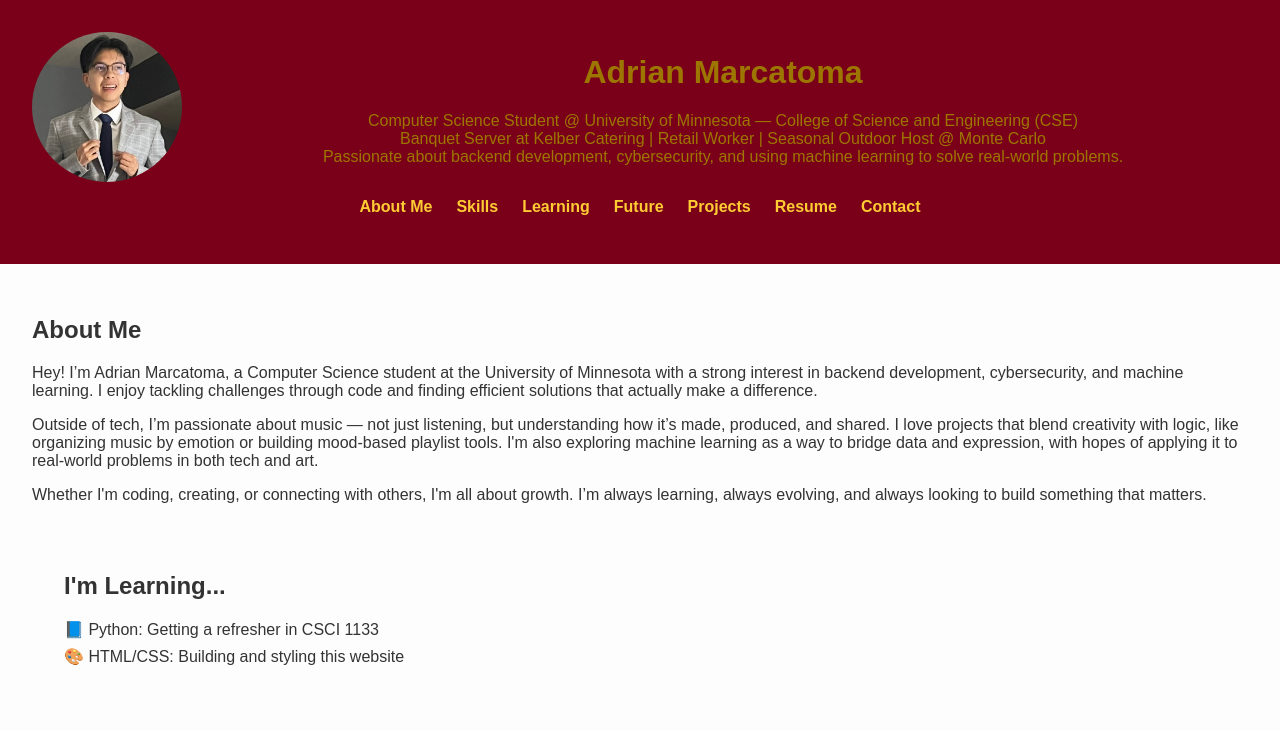
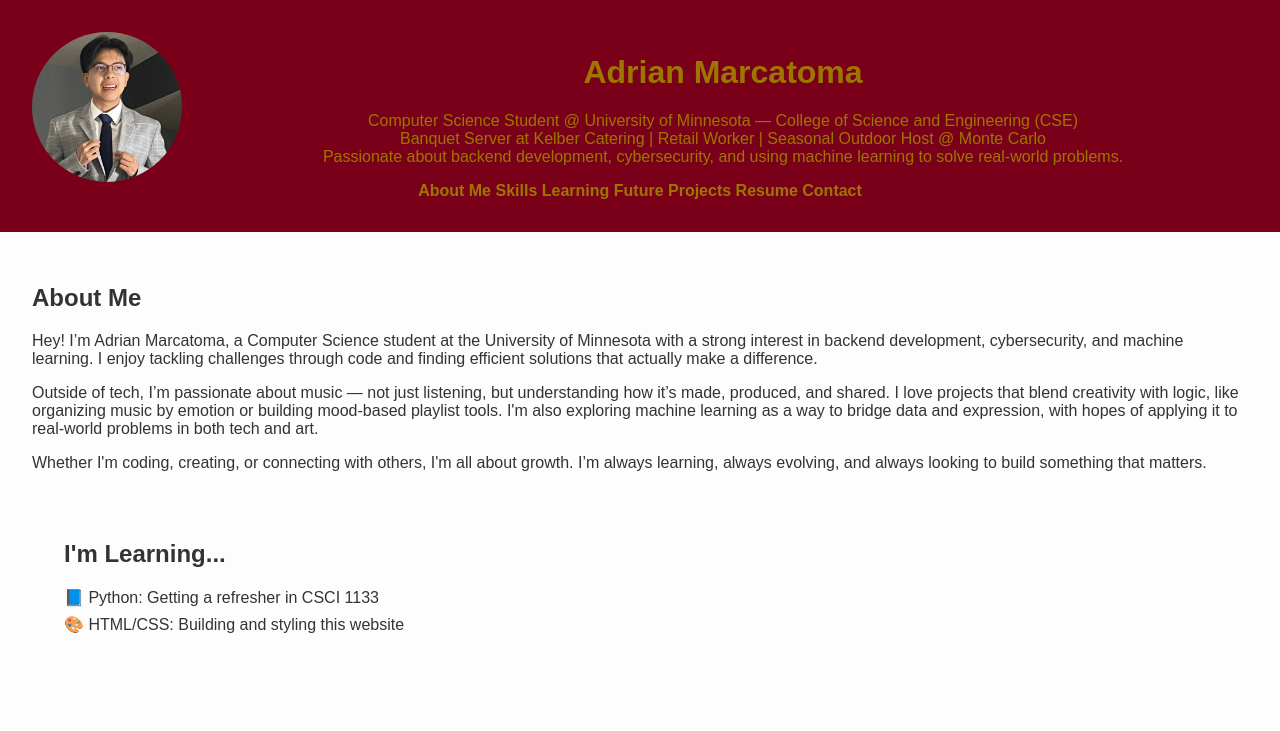
Before and after one commit to marca7162/portfolio-site, a plain HTML site: page index.html in a window 1280 px wide. Shown: the top 731 px of the page. Drawn offline with Linux system fonts and the light colour scheme.

Commit message:
CoP Fixes?

```diff
--- a/index.html
+++ b/index.html
@@ -29,7 +29,7 @@
         <a href="#about">About Me</a>
         <a href="#skills">Skills</a>
         <a href="#learning">Learning</a>
-        <a href="#goals">Future</a>
+        <a href="#Future">Future</a>
         <a href="#projects">Projects</a>
         <a href="#resume">Resume</a>
         <a href="#contact">Contact</a>
--- a/style.css
+++ b/style.css
@@ -88,38 +88,44 @@ section {
 .resume-button:hover {
     background-color: #666;
 }
-nav.navbar {
+nav {
     position: sticky;
     top: 0;
     background-color: #7a0019;
-    padding: 1rem;
     z-index: 999;
-    display: flex;
-    justify-content: center;
-    flex-wrap: wrap;
-    gap: 1.5rem;
+    padding: 0.75rem 0;
     text-align: center;
 }
 
-nav.navbar a {
-    color: #ffcc33;
+.navbar {
+    list-style-type: none;
+    margin: 0;
+    padding: 0;
+}
+
+.navbar li {
+    display: inline;
+    margin: 0 1rem;
+}
+
+.navbar a {
+    color: #9d7600;
     text-decoration: none;
     font-weight: bold;
-    font-size: 1rem;
     transition: color 0.3s ease;
 }
 
-nav.navbar a:hover {
-    color: #61dafb;
+.navbar a:hover {
+    color: #eee;
 }
 /* 📱 Mobile: stack links vertically */
 @media (max-width: 600px) {
     nav.navbar {
-            flex-direction: column;
+        flex-direction: column;
         gap: 0.75rem;
-        }
+    }
 
-        nav.navbar a {
-            font-size: 1.1rem;
-
+    nav.navbar a {
+        font-size: 1.1rem;
+    }
 }
```
